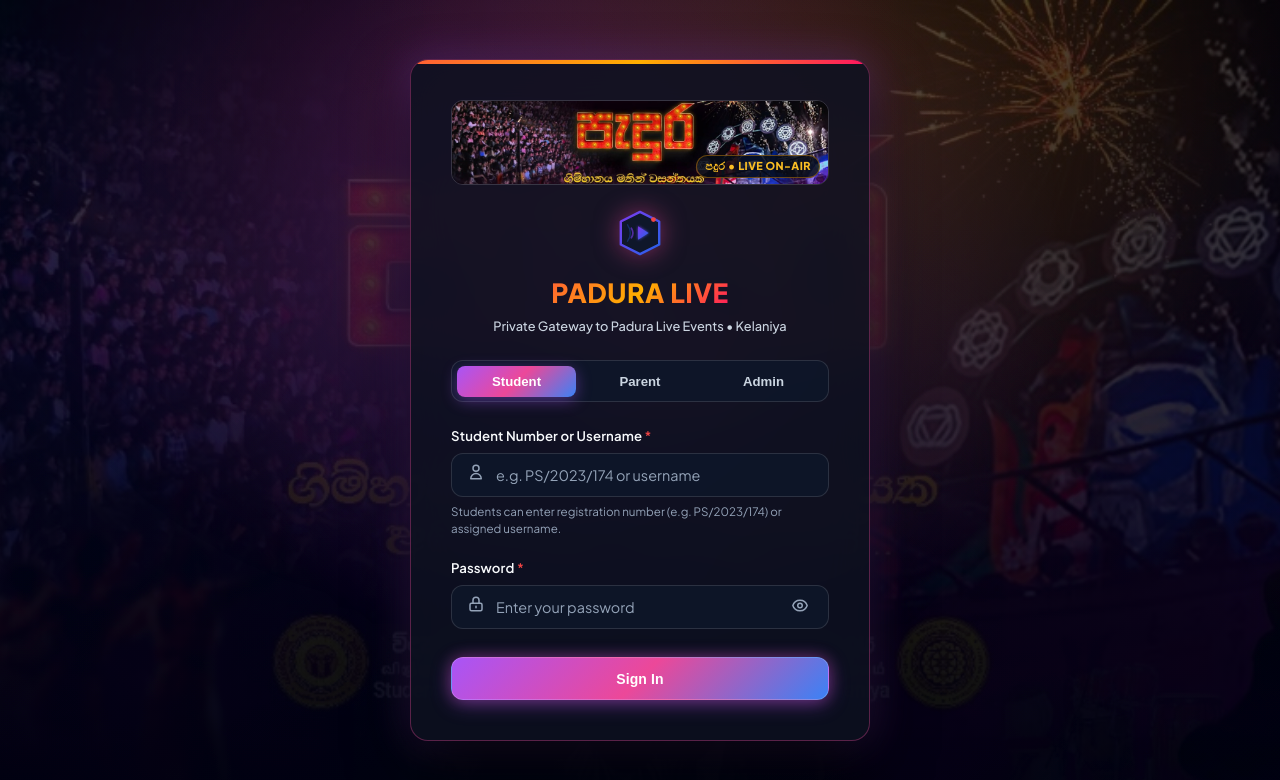
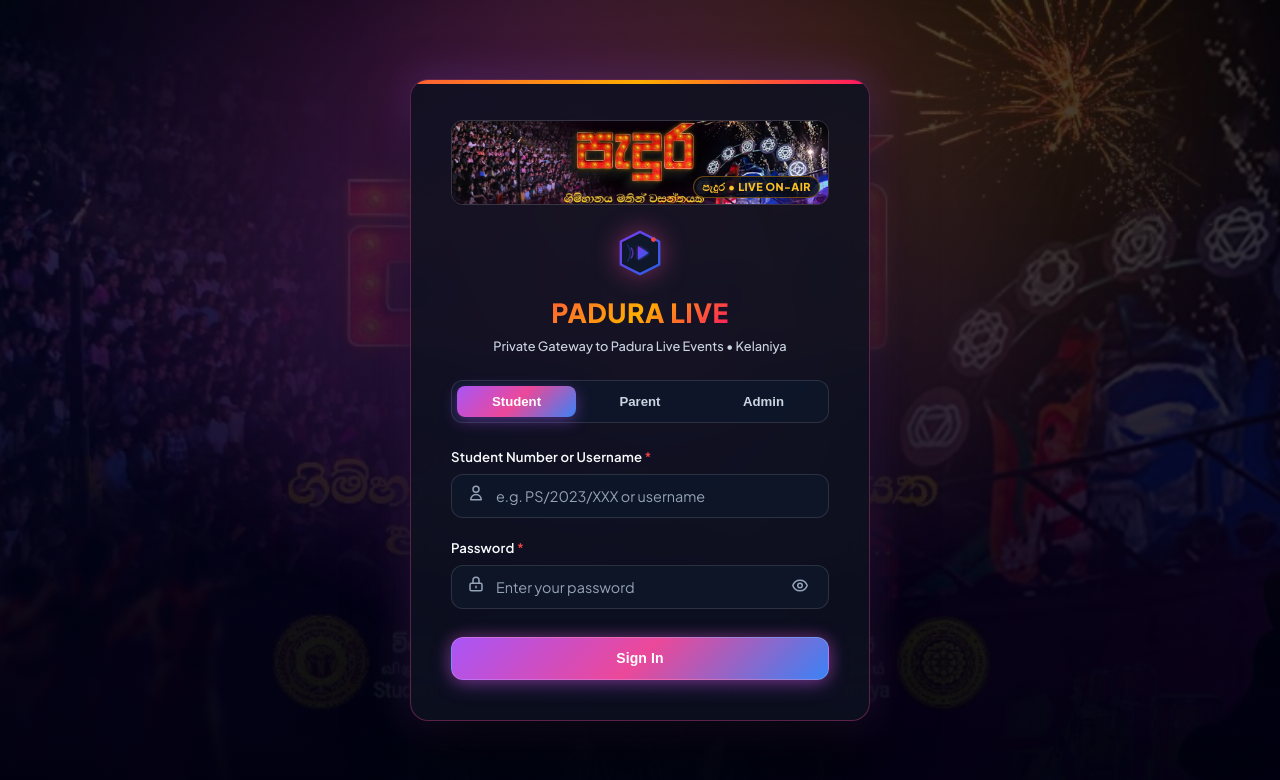
Before and after one commit to pabhashwarakeerthirathne-blip/Padura_Live, a plain HTML site: page login.html in a window 1280 px wide. Both pictures are taken after a click on the button "Student". Drawn offline with nearby package versions, Linux system fonts and the light colour scheme.

Commit message:
Few changes in interface

```diff
--- a/login.html
+++ b/login.html
@@ -151,7 +151,7 @@
       <!-- Mini Padura Event Banner Showcase -->
       <div class="auth-banner-thumb">
         <img src="assets/images/padura-banner.jpg" alt="Padura Concert Banner">
-        <div class="auth-banner-badge">පදුර • LIVE ON-AIR</div>
+        <div class="auth-banner-badge">පැදුර • LIVE ON-AIR</div>
       </div>
 
       <div class="auth-brand">
@@ -179,10 +179,7 @@
                 <path stroke-linecap="round" stroke-linejoin="round" stroke-width="2" d="M16 7a4 4 0 11-8 0 4 4 0 018 0zM12 14a7 7 0 00-7 7h14a7 7 0 00-7-7z" />
               </svg>
             </span>
-            <input type="text" id="login-identifier" class="form-input" placeholder="e.g. PS/2023/174 or username" required autofocus autocomplete="username">
-          </div>
-          <div style="font-size: 0.725rem; color: var(--text-dim); margin-top: 0.35rem;" id="identifier-hint">
-            Students can enter registration number (e.g. PS/2023/174) or assigned username.
+            <input type="text" id="login-identifier" class="form-input" placeholder="e.g. PS/2023/XXX or username" required autofocus autocomplete="username">
           </div>
         </div>
 
@@ -220,7 +217,7 @@
     </div>
   </div>
 
-  <!-- Supabase Credentials Configuration Modal -->
+  <!-- Supabase Credentials Configuration Modal
   <div class="modal-backdrop" id="modal-config">
     <div class="modal-content">
       <div class="modal-header">
@@ -245,7 +242,7 @@
         <button class="btn btn-primary" id="btn-save-config">Save Credentials</button>
       </div>
     </div>
-  </div>
+  </div> -->
 
   <!-- Scripts -->
   <script src="https://cdn.jsdelivr.net/npm/@supabase/supabase-js@2"></script>
@@ -266,16 +263,14 @@
 
         if (role === "student") {
           labelIdentifier.innerHTML = `Student Number or Username <span class="required">*</span>`;
-          identifierInput.placeholder = "e.g. PS/2023/174 or username";
-          hintEl.textContent = "Students can enter registration number (e.g. PS/2023/174) or assigned username.";
+          identifierInput.placeholder = "e.g. PS/2023/XXX or username";
         } else if (role === "parent") {
           labelIdentifier.innerHTML = `Parent Username or Email <span class="required">*</span>`;
           identifierInput.placeholder = "e.g. parent_username or email";
-          hintEl.textContent = "Parents should use the username created by university administration.";
+          hintEl.textContent = "Parents should use the username created by web administration.";
         } else if (role === "admin") {
           labelIdentifier.innerHTML = `Administrator Username <span class="required">*</span>`;
           identifierInput.placeholder = "e.g. padura_admin or admin email";
-          hintEl.textContent = "Secure administrative access credentials.";
         }
       });
     });
```
Also changed, not shown: index.html (+15 -10 lines).
